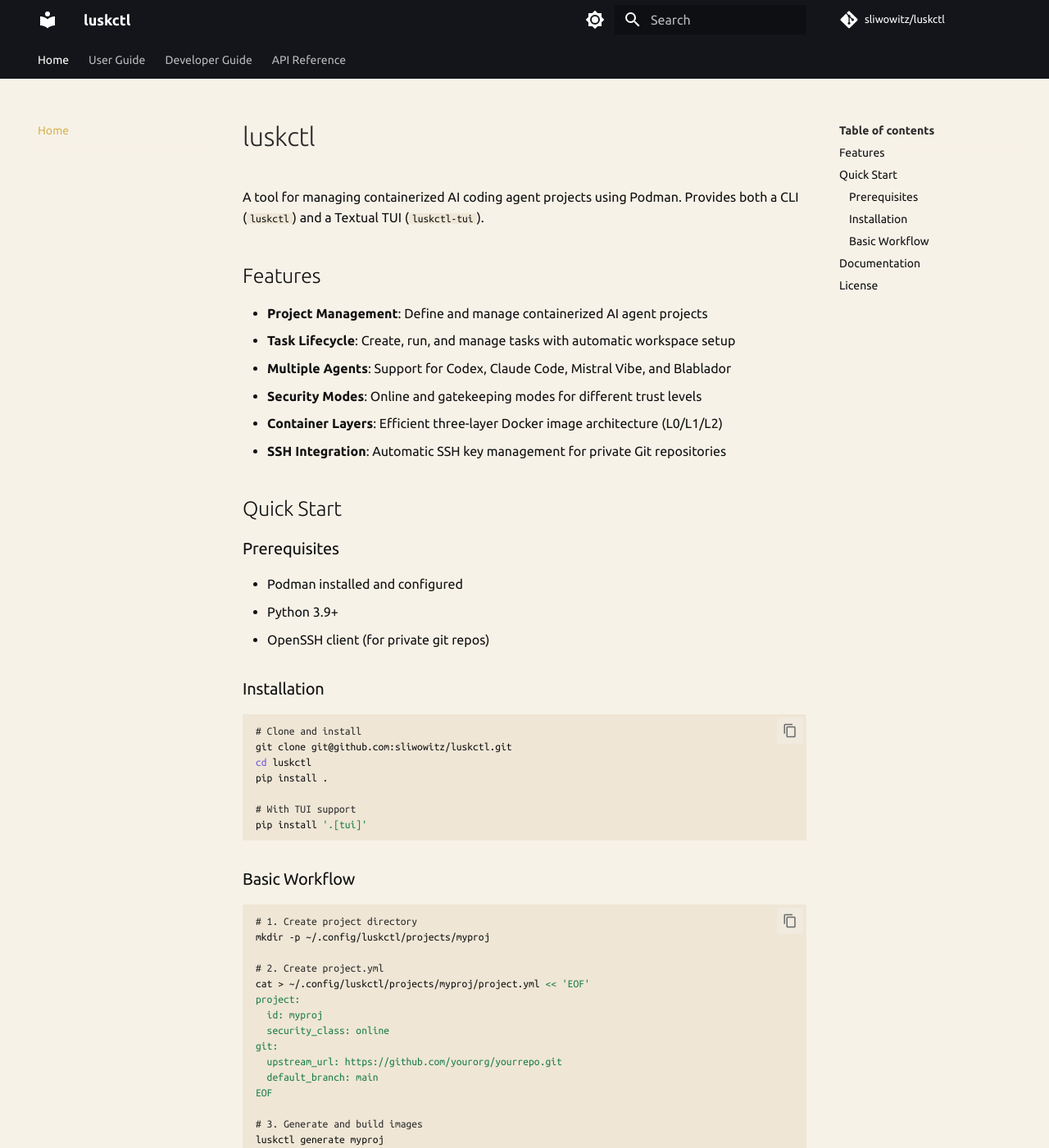
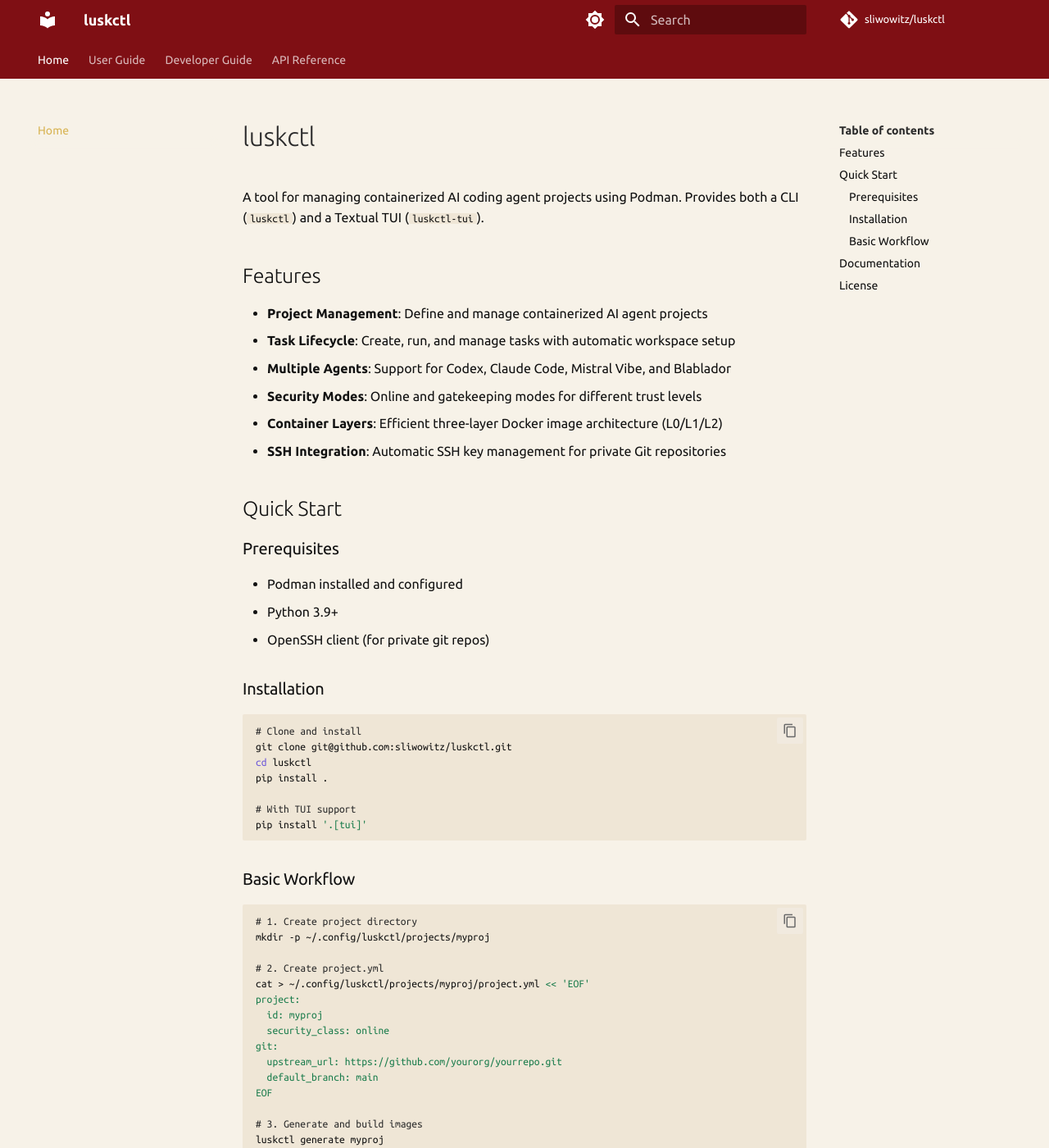
Before and after one commit to sliwowitz/luskctl, an MkDocs documentation site: the page built from docs/index.md, in a window 1280 px wide and 1400 px high. Shown: the whole window at 82% size. Built offline with MkDocs 1.6.1 and Material for MkDocs 9.7.7, drawn with Linux system fonts in a browser that asks for light colours; comment, search, counter and statistics services are not loaded.

Commit message:
Force dark red header background

```diff
--- a/docs/stylesheets/extra.css
+++ b/docs/stylesheets/extra.css
@@ -43,8 +43,10 @@ samp {
 }
 
 .md-header,
-.md-tabs {
-  background-color: var(--lusk-red-dark);
+.md-tabs,
+.md-header__inner,
+.md-tabs__inner {
+  background-color: var(--lusk-red-dark) !important;
 }
 
 .md-typeset a:hover,
@@ -75,6 +77,9 @@ samp {
 }
 
 [data-md-color-scheme="default"] {
+  --md-primary-fg-color: var(--lusk-red-dark);
+  --md-primary-fg-color--light: #8f1117;
+  --md-primary-fg-color--dark: #650b10;
   --md-default-bg-color: #f7f2e8;
   --md-default-fg-color: #111111;
   --md-default-fg-color--light: #2b2b2b;
@@ -93,6 +98,9 @@ samp {
 }
 
 [data-md-color-scheme="slate"] {
+  --md-primary-fg-color: var(--lusk-red-dark);
+  --md-primary-fg-color--light: #8f1117;
+  --md-primary-fg-color--dark: #650b10;
   --md-default-bg-color: #0b0b0b;
   --md-default-fg-color: #f2ead9;
   --md-default-fg-color--light: #d8cfbf;
```
